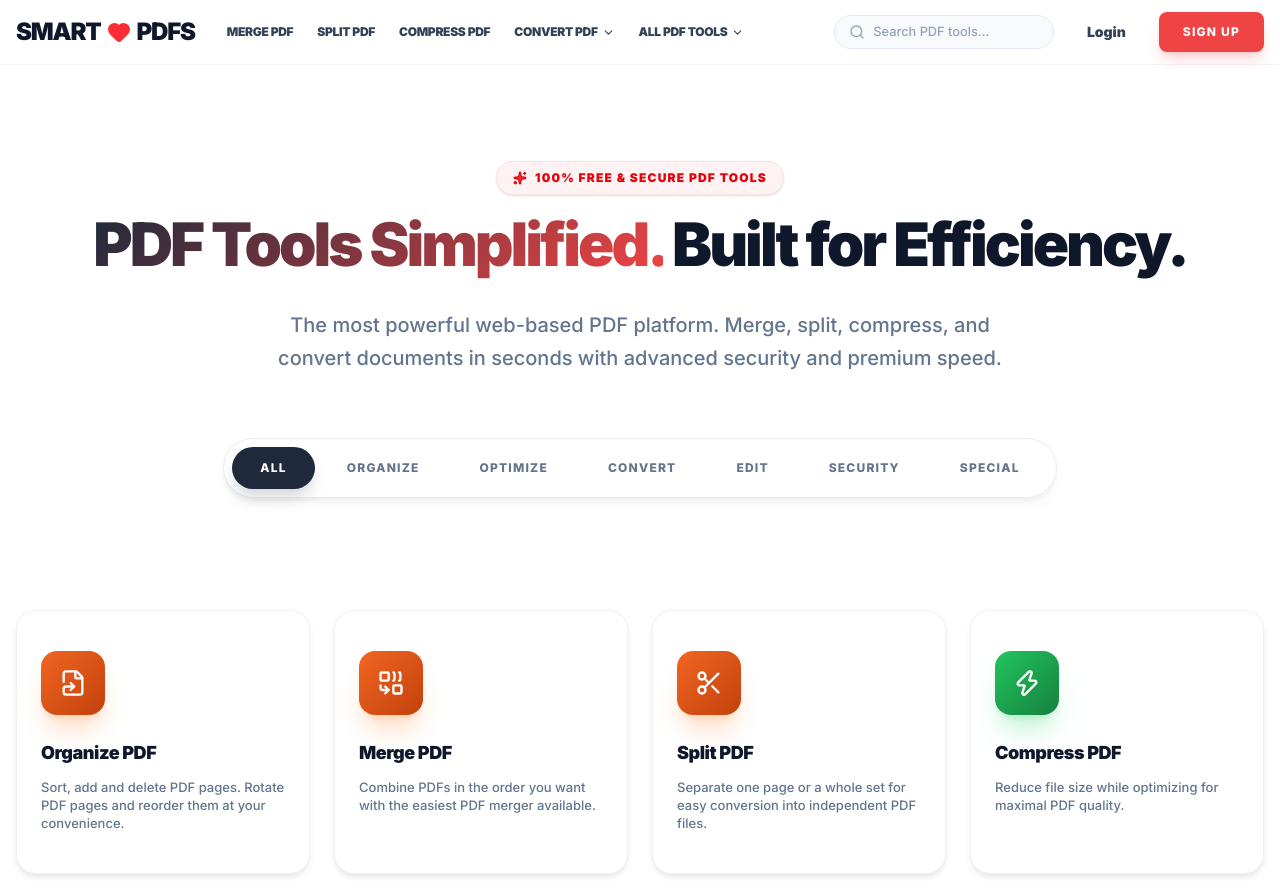
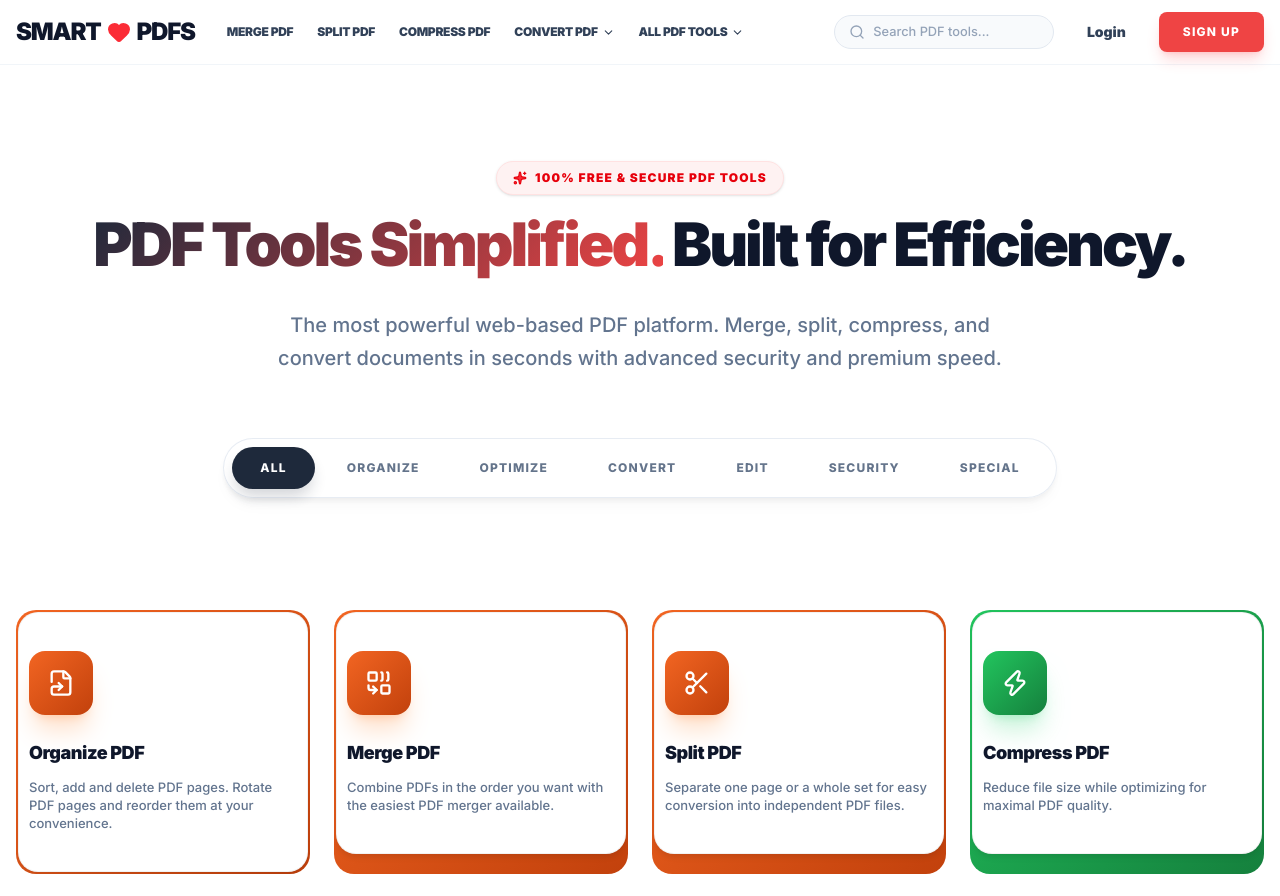
Before and after one commit to Hardik160998/PDF-Tools, a Next.js app: page / in a window 1280 px wide. Shown: the top 896 px of the page. Built offline with nearby package versions, Linux system fonts and the light colour scheme.

Commit message:
home page in card in border color update

```diff
--- a/src/app/globals.css
+++ b/src/app/globals.css
@@ -42,7 +42,7 @@
   .tool-card {
     background: white;
     border-radius: var(--radius-card);
-    padding: 2.5rem 1.5rem;
+    padding: 38px 10px;
     text-align: left;
     transition: all 0.3s cubic-bezier(0.4, 0, 0.2, 1);
     border: 1px solid var(--border-light);
@@ -59,11 +59,7 @@
     border-color: rgba(255,255,255,0.05);
   }
 
-  .tool-card:hover {
-    transform: translateY(-8px);
-    box-shadow: 0 20px 25px -5px rgba(0,0,0,0.1), 0 8px 10px -6px rgba(0,0,0,0.1);
-    border-color: var(--clr-orange);
-  }
+  .tool-card:hover { transform: translateY(-8px); box-shadow: 0 20px 25px -5px rgba(0,0,0,0.1), 0 8px 10px -6px rgba(0,0,0,0.1); } .skeleton-card:hover { border: none !important; box-shadow: none !important; transform: none !important; border-color: transparent !important; }
 
   .tool-icon-wrapper {
     width: 64px;
@@ -570,3 +566,10 @@
     radial-gradient(at 100% 0%, rgba(242, 101, 34, 0.05) 0, transparent 40%),
     radial-gradient(at 0% 100%, rgba(56, 189, 248, 0.05) 0, transparent 40%);
 }
+
+/* Ensure wrapper clips gradient perfectly to card corners */
+.skeleton-wrapper {
+  border-radius: var(--radius-card) !important;
+  overflow: hidden !important;
+  padding: 2px;
+}
--- a/src/app/page.tsx
+++ b/src/app/page.tsx
@@ -185,15 +185,20 @@ export default function Home() {
         {isLoading ? (
           <SkeletonGrid count={filteredTools.length || 16} categories={filteredTools.map(t => t.category)} />
         ) : (
-          <div className="grid grid-cols-1 sm:grid-cols-2 lg:grid-cols-3 xl:grid-cols-4 lg:grid-cols-5 gap-6 animate-fade-in">
+          <div className="grid grid-cols-1 sm:grid-cols-2 lg:grid-cols-3 xl:grid-cols-4 gap-6 animate-fade-in">
             {filteredTools.map((tool) => {
               const style = CATEGORY_STYLES[tool.category] || CATEGORY_STYLES['Special'];
               return (
                 <a
                   key={tool.id}
                   href={`/tool/${tool.id}`}
-                  className={`tool-card group ${style.hover}`}
+                  className="skeleton-wrapper"
+                  style={{
+                    background: style.gradient,
+                    padding: '2px',
+                  }}
                 >
+                  <div className="tool-card skeleton-card group">
                     <div
                       className={`tool-icon-wrapper shadow-xl ${style.shadow}`}
                       style={{ backgroundImage: style.gradient }}
@@ -208,6 +213,7 @@ export default function Home() {
                         {tool.description}
                       </p>
                     </div>
+                  </div>
                 </a>
               );
             })}
```
Lines whose indentation alone changed are shown as unchanged.
